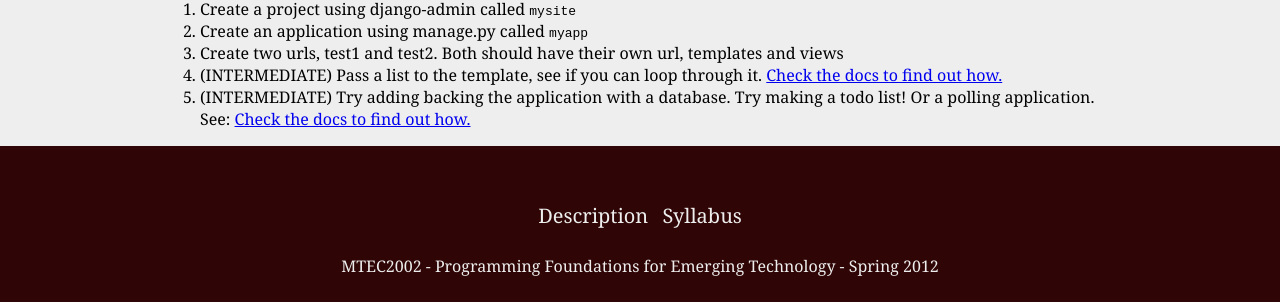
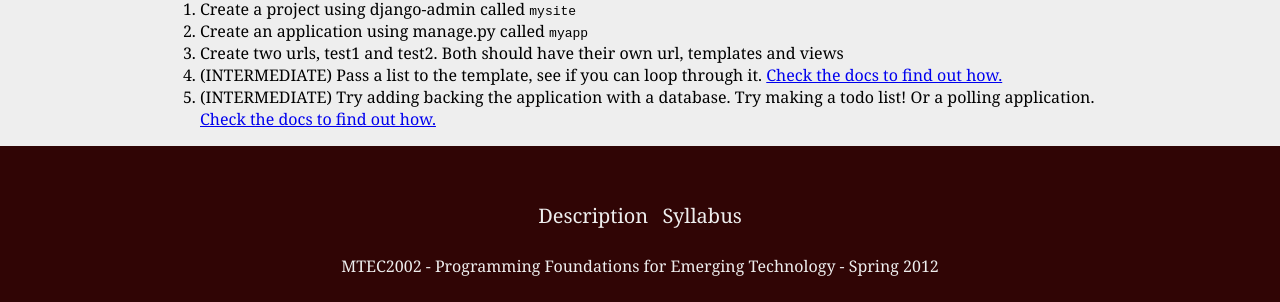
Before and after one commit to jversoza/MTEC2002, a Jekyll site: the page built from django-lab-2.markdown, in a window 1280 px wide. Shown: the part 364-666 px from the top of the page. Built offline with Jekyll 4.4.1, drawn with Linux system fonts in a browser that asks for light colours.

Commit message:
minor copy change to lab 2

```diff
--- a/django-lab-2.markdown
+++ b/django-lab-2.markdown
@@ -10,5 +10,5 @@ Django Lab 2 - My Site
 <li>Create an application using manage.py called <code>myapp</code></li>
 <li>Create two urls, test1 and test2.  Both should have their own url, templates and views</li>
 <li>(INTERMEDIATE) Pass a list to the template, see if you can loop through it.  <a href="https://docs.djangoproject.com/en/1.4/topics/templates/">Check the docs to find out how.</a></li>
-<li>(INTERMEDIATE) Try adding backing the application with a database.  Try making a todo list!  Or a polling application.  See:  <a href="https://docs.djangoproject.com/en/1.4/intro/tutorial01/">Check the docs to find out how.</a></li>
+<li>(INTERMEDIATE) Try adding backing the application with a database.  Try making a todo list!  Or a polling application. <a href="https://docs.djangoproject.com/en/1.4/intro/tutorial01/">Check the docs to find out how.</a></li>
 </ol>
```
